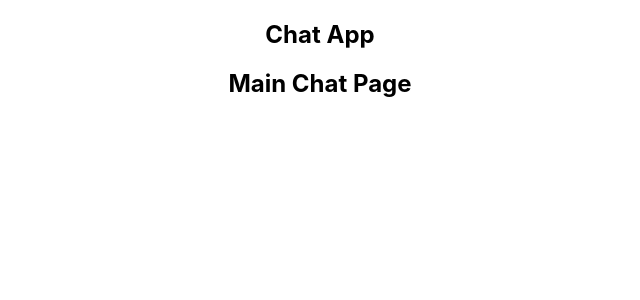
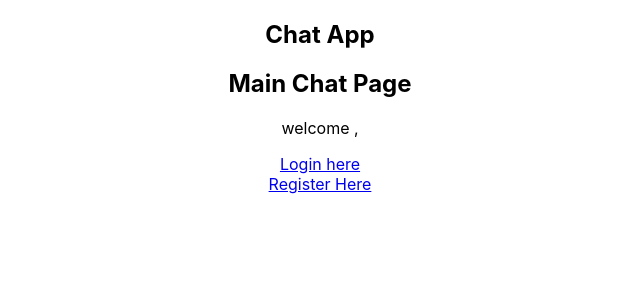
Before and after one commit to shashidhar788/chat-app-frontend, a React (Create React App) app: page / in a window 1280 px wide. Shown: the top 300 px of the page, without its empty margins (320-960 px from the left). Built offline with nearby package versions, Linux system fonts and the light colour scheme.

Commit message:
user login with redux
 redux user login: added LOGIN action and dispatch functions , connected with backend, todo: register actions and persistant login usign storeInMemory

```diff
--- a/package.json
+++ b/package.json
@@ -9,8 +9,11 @@
     "axios": "^0.21.1",
     "react": "^17.0.2",
     "react-dom": "^17.0.2",
+    "react-redux": "^7.2.4",
     "react-router-dom": "^5.2.0",
     "react-scripts": "4.0.3",
+    "redux": "^4.1.0",
+    "redux-thunk": "^2.3.0",
     "web-vitals": "^1.0.1"
   },
   "scripts": {
--- a/src/components/AuthComponents/Login.jsx
+++ b/src/components/AuthComponents/Login.jsx
@@ -3,18 +3,33 @@ import { Link } from 'react-router-dom';
 import axios from 'axios';
 import AuthService from '../../services/authService';
 
-const Login = () => {
+import {useDispatch} from 'react-redux';
+import {login} from '../../store/actions/authActions';
+
+
+const Login = ({history}) => {
+    const dispatch = useDispatch();
 
     const [email,setEmail] = useState('');
     const [password,setPassword] = useState('');
 
     const submitForm = (e) =>{
         e.preventDefault();
-        AuthService.login({ email, password })
+        dispatch(login({email,password},history));
+
+        /*
+        .then(()=>{
+            history.push('/');
+        })
+        ** MOVING THIS TO LOGIN DISPATCH ACTION **
+        */
+
+        //props.history
+        /* AuthService.login({ email, password })
                     .then(res=>{
                         console.log(res);
                     })
-                    .catch(err=>console.log(err));
+                    .catch(err=>console.log(err)); */
 
         /* axios.post('http://localhost:3001/login',
         {email,password})
--- a/src/components/chatComponents/ChatComponent.jsx
+++ b/src/components/chatComponents/ChatComponent.jsx
@@ -1,11 +1,32 @@
 import React from 'react';
+import {useSelector} from 'react-redux';
+import { Link } from 'react-router-dom';
+
+
+const notLoggedIn  = ()=>{
+    return (
+        <div>
+            <Link to="/login"> Login here</Link>
+            <br />
+            <Link to="/register"> Register Here</Link>
+        </div>
+    )
+}
 
 const Chat = () => {
+    const user = useSelector(state=>state.authReducer.user);
+    const token = useSelector(state=>state.authReducer.token);
+    const loginState = useSelector(state=>state.authReducer.isLoggedIn);
+
     return(
         <div>
             <h2> Main Chat Page</h2>
+            <p>welcome , {user.firstname}</p>
+            {notLoggedIn()}
         </div>
     );
 }
 
+
+
 export default Chat;
--- a/src/index.js
+++ b/src/index.js
@@ -3,10 +3,15 @@ import ReactDOM from 'react-dom';
 import './index.css';
 import App from './App';
 import reportWebVitals from './reportWebVitals';
+import { Provider } from 'react-redux';
+import store from '../src/store'
 
 ReactDOM.render(
   <React.StrictMode>
-    <App />
+    <Provider store={store}>
+      <App />
+    </Provider>
+
   </React.StrictMode>,
   document.getElementById('root')
 );
--- /dev/null
+++ b/src/store/actions/authActions.js
@@ -0,0 +1,20 @@
+
+import AuthService from '../../services/authService';
+
+export const LOGIN = 'LOGIN';
+
+//login action
+export const login = (params,history) => (dispatch) =>{
+
+    AuthService.login( params)
+                .then( data=>{
+                    console.log('from login action',data);
+
+                    dispatch({type: LOGIN, payload: data});
+                    history.push('/')
+                })
+                .catch(err=>{
+                    console.log("Authorization Action Error", err);
+                })
+
+            }
--- /dev/null
+++ b/src/store/index.js
@@ -0,0 +1,6 @@
+import {createStore, applyMiddleware } from 'redux';
+import thunk from 'redux-thunk';
+import rootReducer from './reducers/combinedReducer';
+
+const store = createStore(rootReducer,applyMiddleware(thunk));
+export default store;
--- /dev/null
+++ b/src/store/reducers/authReducers.js
@@ -0,0 +1,25 @@
+import { LOGIN } from '../actions/authActions';
+
+const intialState = {
+    user : {},
+    token : {},
+    isLoggedIn: false
+}
+const authReducer = (state=intialState,action) =>{
+    const {type, payload} = action;
+    switch(type) {
+        case LOGIN :
+            //return new login state of user
+            return {
+                ...state,
+                user: payload,
+                token: payload.token,
+                isLoggedIn: true
+            }
+
+        default:
+            return state;
+    }
+}
+
+export default authReducer;
--- /dev/null
+++ b/src/store/reducers/combinedReducer.js
@@ -0,0 +1,7 @@
+import {combineReducers} from 'redux';
+
+import authReducer from './authReducers';
+
+export default combineReducers({
+    authReducer
+})
```
Also changed, not shown: 2 other files (tests, documents, lock files or other folders).
